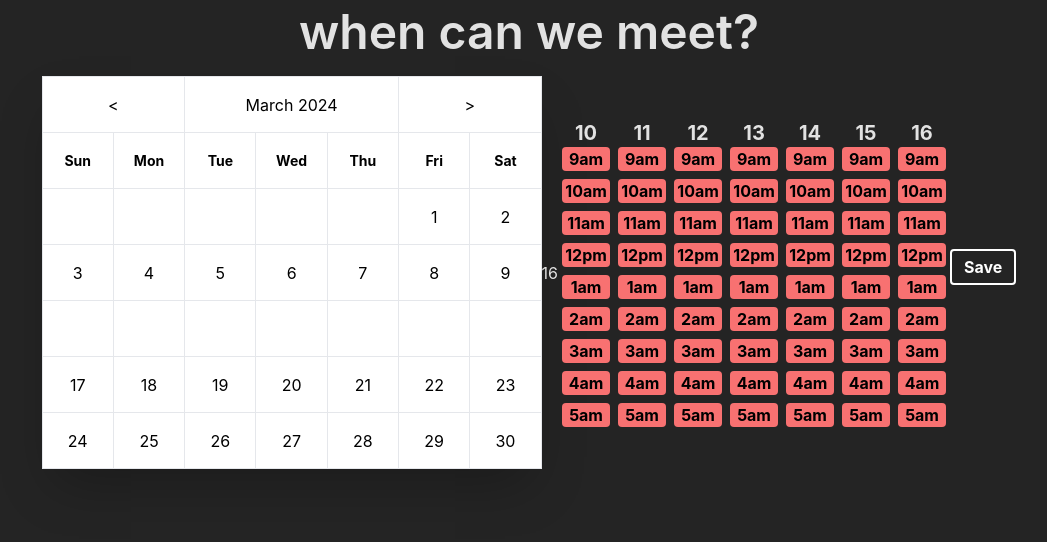
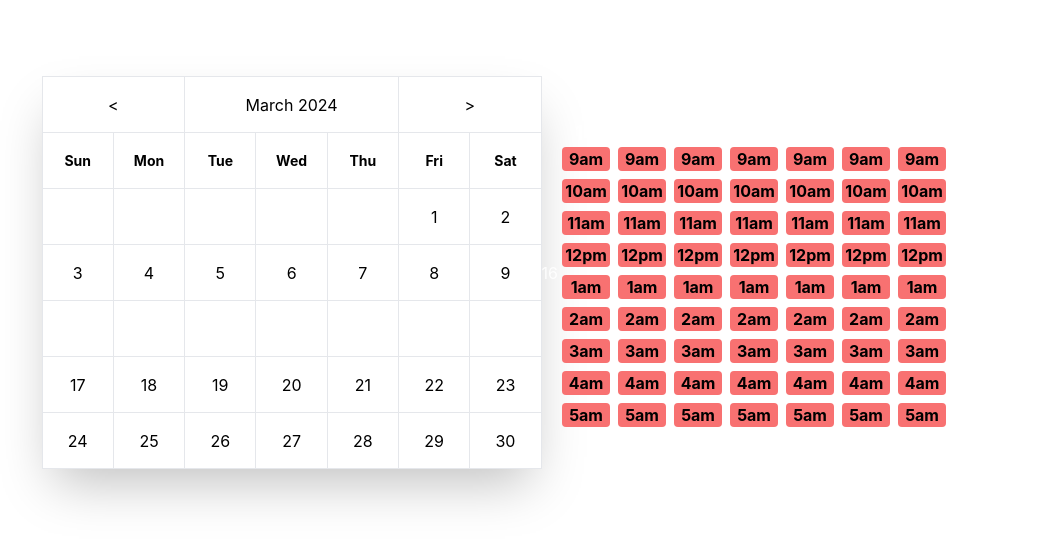
Before and after one commit to abaheer/meeting-time-finder, a React (Vite) app: page / in a window 1280 px wide. Shown: the top 542 px of the page, without its empty margins (111-1158 px from the left). Built offline with nearby package versions, Linux system fonts and the light colour scheme.

Commit message:
Update index.css

```diff
--- a/src/index.css
+++ b/src/index.css
@@ -9,7 +9,7 @@
 
   color-scheme: light dark;
   color: rgba(255, 255, 255, 0.87);
-  background-color: #242424;
+  background-color: #ffffff;
 
   font-synthesis: none;
   text-rendering: optimizeLegibility;
```
